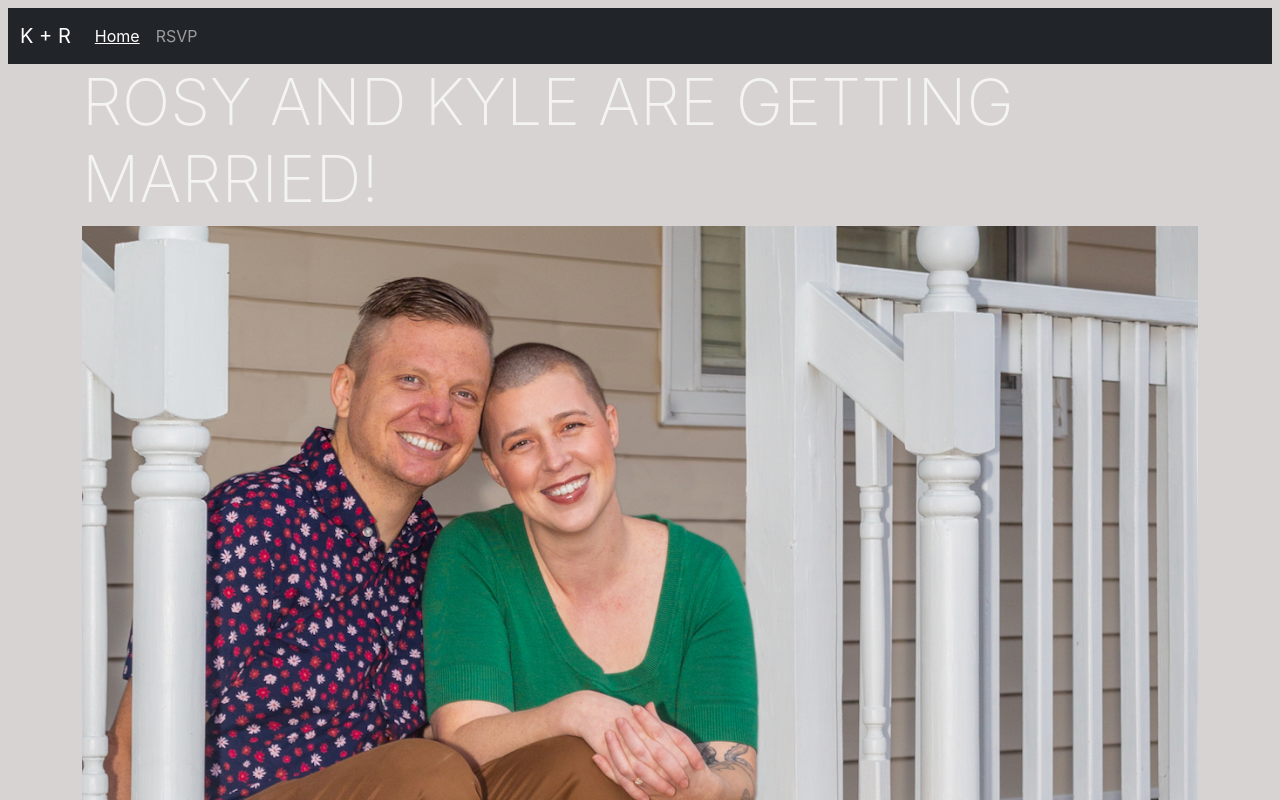
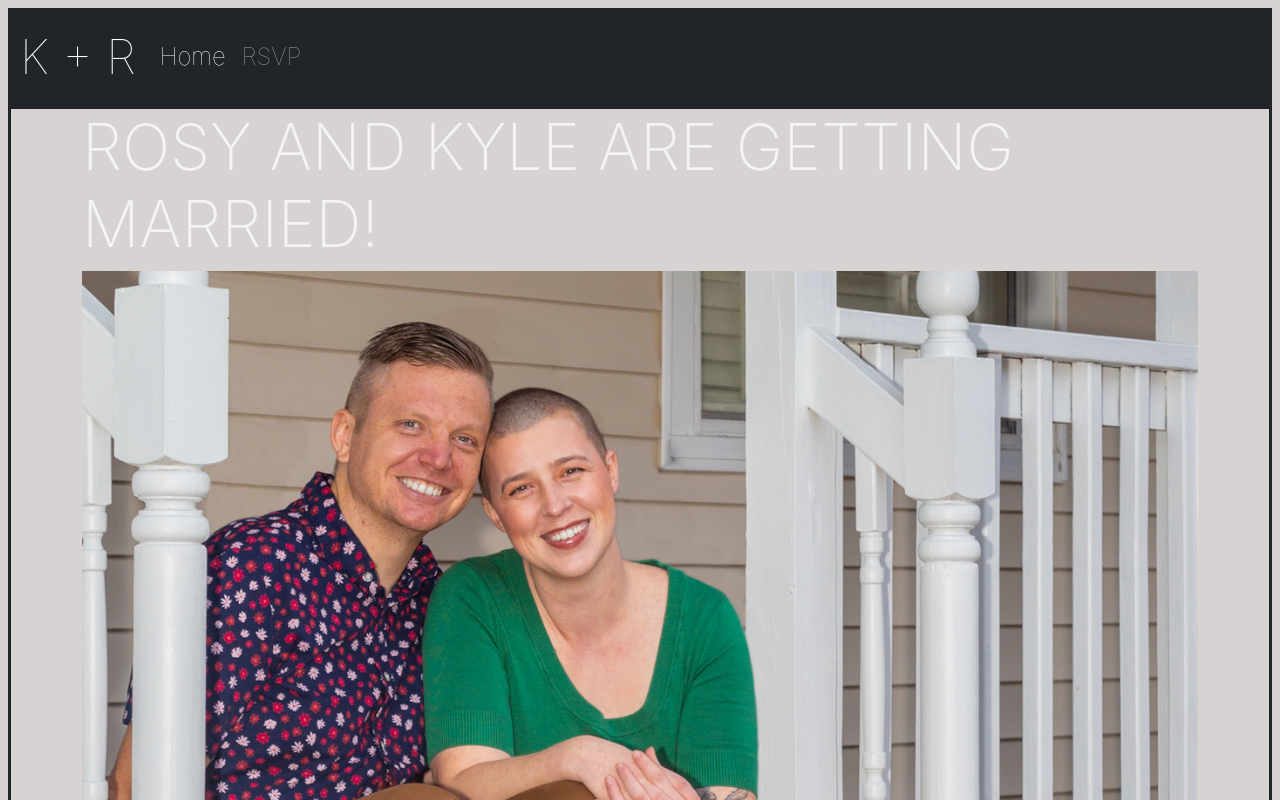
Before and after one commit to kalmas/rosyandkyle-com, a Svelte app: page / in a window 1280 px wide. Shown: the top 800 px of the page. Built offline with nearby package versions, Linux system fonts and the light colour scheme.

Commit message:
pixel pushing

```diff
--- a/public/global.css
+++ b/public/global.css
@@ -68,6 +68,6 @@ button:focus {
 	visibility: hidden;
 }
 
-.active {
-	text-decoration: underline;
+main {
+	border: #212529 solid 3px;
 }
--- a/public/index.html
+++ b/public/index.html
@@ -12,7 +12,6 @@
 	<link rel='stylesheet' href='/global.css'>
 	<link rel='stylesheet' href='/build/bundle.css'>
 
-
 	<script defer src="https://cdn.jsdelivr.net/npm/bootstrap@5.0.2/dist/js/bootstrap.bundle.min.js" integrity="sha384-MrcW6ZMFYlzcLA8Nl+NtUVF0sA7MsXsP1UyJoMp4YLEuNSfAP+JcXn/tWtIaxVXM" crossorigin="anonymous"></script>
 	<script defer src='/build/bundle.js'></script>
 </head>
--- a/src/App.svelte
+++ b/src/App.svelte
@@ -1,5 +1,5 @@
 <script lang="ts">
-    import { Router, Link, Route } from "svelte-routing";
+    import { Router, Route } from "svelte-routing";
     import Nav from "./Nav.svelte";
 
     import Home from "./routes/Home.svelte";
@@ -14,4 +14,5 @@
         <Route path="rsvp"><RSVP /></Route>
         <Route path="/"><Home /></Route>
     </main>
+    <br />
 </Router>
--- a/src/Nav.svelte
+++ b/src/Nav.svelte
@@ -1,10 +1,8 @@
 <script lang="ts">
-    import { Router, Link, Route } from "svelte-routing";
+    import { Link } from "svelte-routing";
     import helpers from "./helpers";
 
-    export var url: string = "hello!";
-
-    function getProps({ location, href, isPartiallyCurrent, isCurrent }) {
+    function getProps({ href, isPartiallyCurrent, isCurrent }) {
         const isActive =
             href === "/" ? isCurrent : isPartiallyCurrent || isCurrent;
 
@@ -19,7 +17,7 @@
 <div>
     <nav class="navbar navbar-expand navbar-dark bg-dark">
         <div class="container-fluid">
-            <Link to="/" class="navbar-brand">{helpers.ourInitials()}</Link>
+            <div class="navbar-brand">{helpers.ourInitials()}</div>
             <ul class="navbar-nav me-auto mb-2 mb-lg-0">
                 <li class="nav-item">
                     <Link to="/" {getProps}>Home</Link>
@@ -31,3 +29,15 @@
         </div>
     </nav>
 </div>
+
+<style>
+    .navbar-brand {
+        font-size: xxx-large;
+        font-weight: 100;
+    }
+
+    .nav-item {
+        font-size: x-large;
+        font-weight: 100;
+    }
+</style>
--- a/src/routes/Home.svelte
+++ b/src/routes/Home.svelte
@@ -4,7 +4,7 @@
 
 <div class="container">
     <h1>{helpers.ourNames()} Are Getting Married!</h1>
-    <img class="img-fluid" alt="Kyle and Rosy" src="rosyandkyle.png" />
+    <img class="img-fluid mb-4" alt="Kyle and Rosy" src="rosyandkyle.png" />
 </div>
 
 <style>
--- a/src/routes/RSVP.svelte
+++ b/src/routes/RSVP.svelte
@@ -61,7 +61,7 @@
                 </div>
             </div>
 
-            <div class="btn-group mb-4" role="group">
+            <div class="btn-group mb-4 mx-auto" role="group">
                 <input
                     checked={rsvp == "yes"}
                     on:change={rsvpChange}
@@ -110,7 +110,7 @@
                     nec.
                 </div>
 
-                <div class="btn-group mb-4" role="group">
+                <div class="btn-group center" role="group">
                     <input
                         checked={covid == "vaccinated"}
                         on:change={covidChange}
@@ -216,11 +216,6 @@
 </div>
 
 <style>
-    main {
-        padding: 1em;
-        max-width: 240px;
-        margin: 0 auto;
-    }
 
     h1 {
         color: #f5f4f4;
@@ -229,10 +224,6 @@
         font-weight: 150;
     }
 
-    main {
-        max-width: none;
-    }
-
     .submit {
         max-width: 70%;
     }
```
